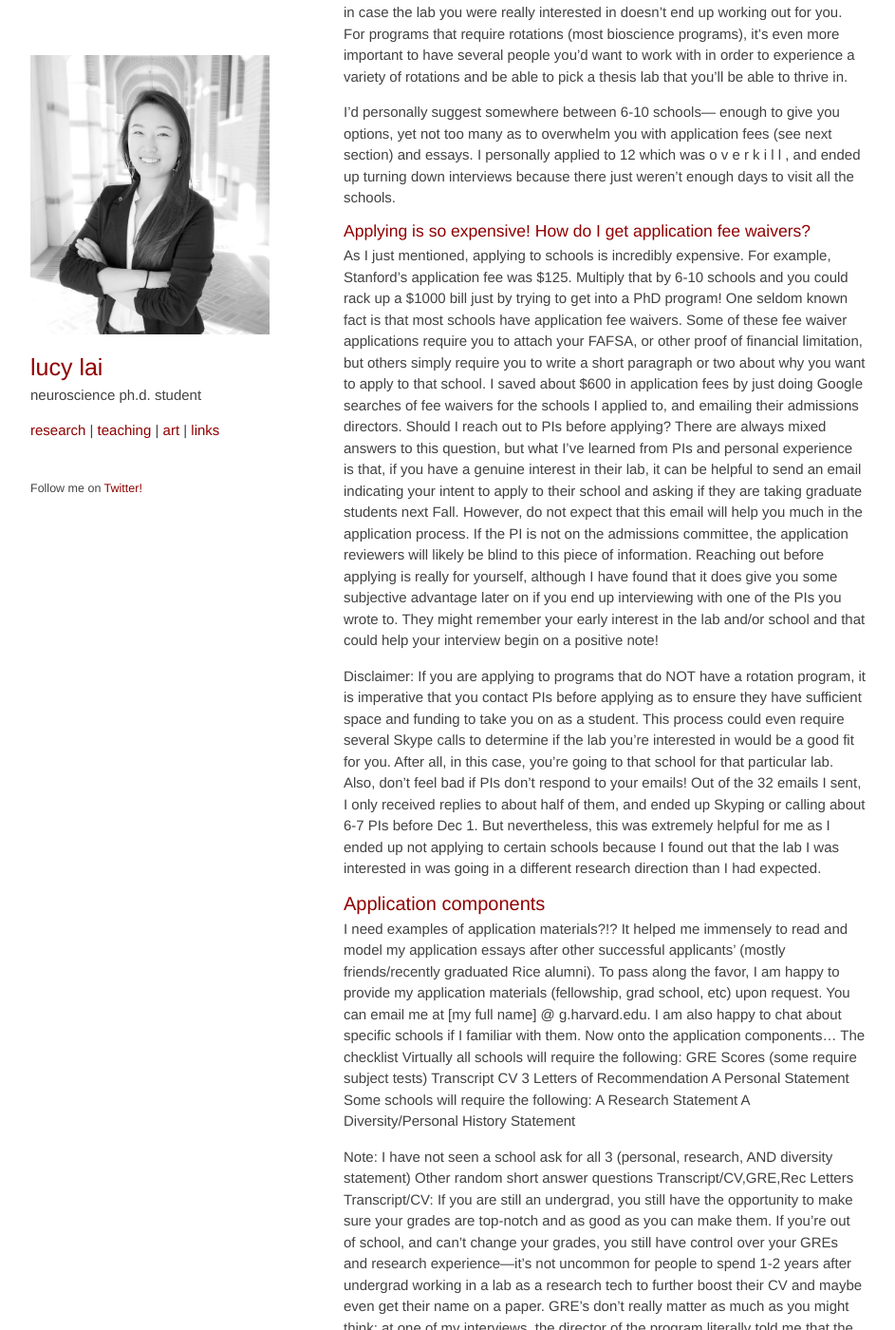
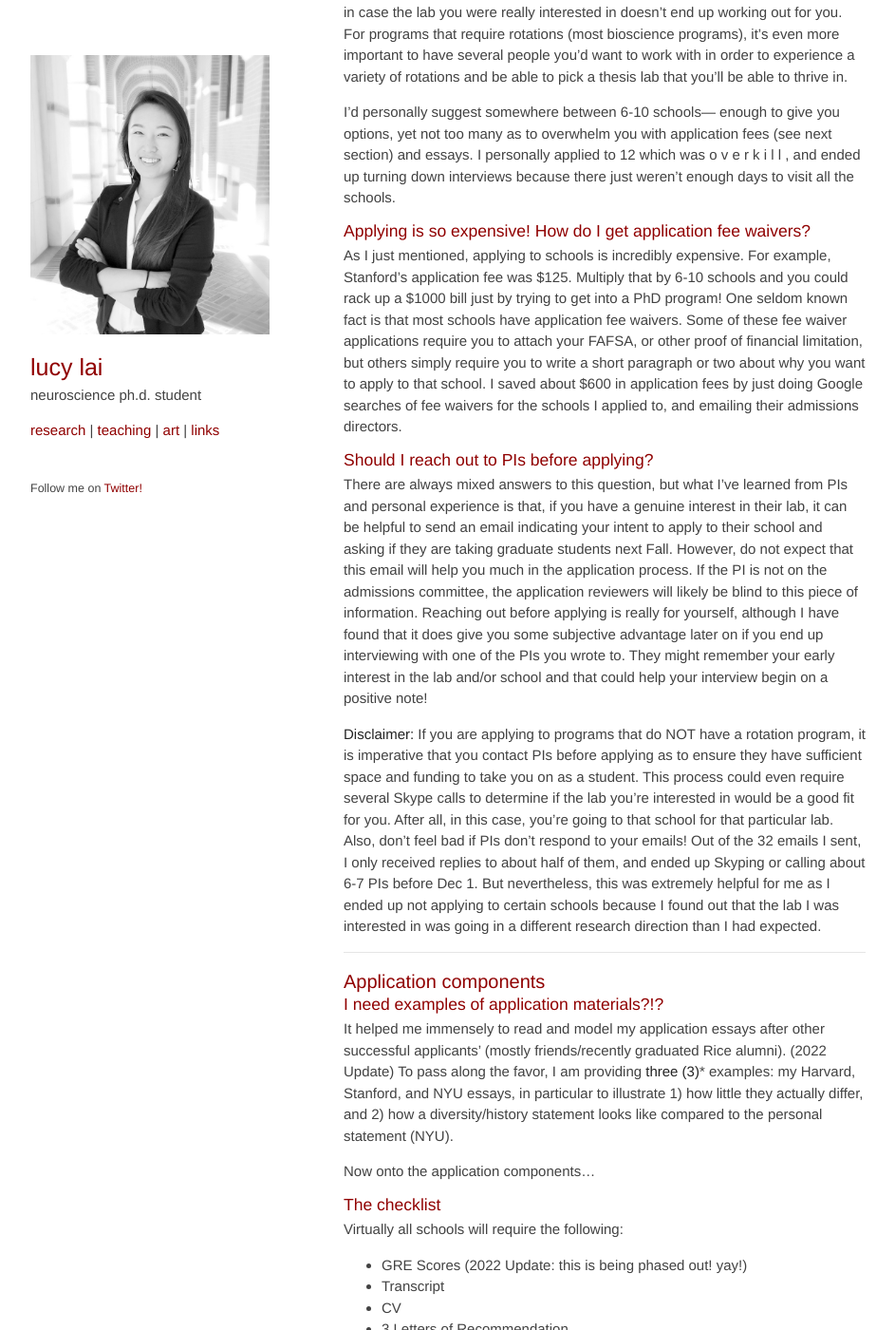
Before and after one commit to lucylai96/lucylai96.github.io, a Jekyll site: the page built from blog/gradapps.md, in a window 1280 px wide and 1400 px high, scrolled down 2792 px. Shown: the whole window at 95% size, without its empty margins (168-1111 px from the left). Built offline with Jekyll 4.4.1, drawn with Linux system fonts in a browser that asks for light colours; our own code applies the rules of GitHub Pages for plain Markdown files; some of the changed text lies outside the part shown.

Commit message:
Update gradapps.md

```diff
--- a/blog/gradapps.md
+++ b/blog/gradapps.md
@@ -21,22 +21,22 @@
 * [What kind of programs and schools should I apply to?](#what-kind-of-programs-and-schools-should-i-apply-to)
 * [How many schools should I apply to?](#how-many-schools-should-i-apply-to)
 * [Applying is so expensive! (Fee waivers)](#applying-is-so-expensive-how-do-i-get-application-fee-waivers)
-* [Should I reach out to PIs before applying?]
+* [Should I reach out to PIs before applying?](#should-i-reach-out-to-pis-before-applying)
 
 **[Application components](#application-components)**
-* [I need examples of application materials?!?]
-* [The checklist]
-* [Transcript/CV,GRE,Rec Letters]
-* [The Personal Statement]
-* [The Research Statement]
-* [The Diversity/Personal History Statement]
+* [I need examples of application materials?!?](#i-need-examples-of-application-materials)
+* [The checklist](#the-checklist)
+* [Transcript/CV, GRE, Rec Letters](#transcript-cv-gre-rec-letters)
+* [The Personal Statement](#the-personal-statement)
+* [The Research Statement](#the-research-statement)
+* [The Diversity/Personal History Statement](#the-diversity-personal-history-statement)
 
-**[Interviews](#interviews)**
-* [The 101]
-* [Interview weekend schedule]
-* [What to wear]
-* [What to bring]
-* [Structure of the interview]
+**[Interviews](#interviews-the-fun-part)**
+* [The 101](#the-101)
+* [Interview weekend schedule](#interview-weekend-schedule)
+* [What to wear](#what-to-wear)
+* [What to bring](#what-to-bring)
+* [Structure of the interview](#structure-of-the-interview)
 
 **[After the interview](#after-the-interview)**
 * [What matters: some personal observations]
@@ -76,53 +76,71 @@
 
 As I just mentioned, applying to schools is incredibly expensive. For example, Stanford’s application fee was $125. Multiply that by 6-10 schools and you could rack up a $1000 bill just by trying to get into a PhD program!
 One seldom known fact is that most schools have application fee waivers. Some of these fee waiver applications require you to attach your FAFSA, or other proof of financial limitation, but others simply require you to write a short paragraph or two about why you want to apply to that school. I saved about $600 in application fees by just doing Google searches of fee waivers for the schools I applied to, and emailing their admissions directors.
-Should I reach out to PIs before applying?
+
+### Should I reach out to PIs before applying?
 There are always mixed answers to this question, but what I’ve learned from PIs and personal experience is that, if you have a genuine interest in their lab, it can be helpful to send an email indicating your intent to apply to their school and asking if they are taking graduate students next Fall. However, do not expect that this email will help you much in the application process. If the PI is not on the admissions committee, the application reviewers will likely be blind to this piece of information. Reaching out before applying is really for yourself, although I have found that it does give you some subjective advantage later on if you end up interviewing with one of the PIs you wrote to. They might remember your early interest in the lab and/or school and that could help your interview begin on a positive note!
 
-Disclaimer: If you are applying to programs that do NOT have a rotation program, it is imperative that you contact PIs before applying as to ensure they have sufficient space and funding to take you on as a student. This process could even require several Skype calls to determine if the lab you’re interested in would be a good fit for you. After all, in this case, you’re going to that school for that particular lab.
+**Disclaimer:** If you are applying to programs that do NOT have a rotation program, it is imperative that you contact PIs before applying as to ensure they have sufficient space and funding to take you on as a student. This process could even require several Skype calls to determine if the lab you’re interested in would be a good fit for you. After all, in this case, you’re going to that school for that particular lab.
 Also, don’t feel bad if PIs don’t respond to your emails! Out of the 32 emails I sent, I only received replies to about half of them, and ended up Skyping or calling about 6-7 PIs before Dec 1. But nevertheless, this was extremely helpful for me as I ended up not applying to certain schools because I found out that the lab I was interested in was going in a different research direction than I had expected.
 
+-------
+
 ## Application components
-I need examples of application materials?!?
-It helped me immensely to read and model my application essays after other successful applicants’ (mostly friends/recently graduated Rice alumni). To pass along the favor, I am happy to provide my application materials (fellowship, grad school, etc) upon request. You can email me at [my full name] @ g.harvard.edu. I am also happy to chat about specific schools if I familiar with them. Now onto the application components…
-The checklist
+
+### I need examples of application materials?!?
+It helped me immensely to read and model my application essays after other successful applicants’ (mostly friends/recently graduated Rice alumni). (2022 Update) To pass along the favor, I am providing **three (3)*** examples: my Harvard, Stanford, and NYU essays, in particular to illustrate 1) how little they actually differ, and 2) how a diversity/history statement looks like compared to the personal statement (NYU).
+
+Now onto the application components…
+
+### The checklist
 Virtually all schools will require the following:
-GRE Scores (some require subject tests)
-Transcript
-CV
-3 Letters of Recommendation
-A Personal Statement
+* GRE Scores (2022 Update: this is being phased out! yay!)
+* Transcript
+* CV
+* 3 Letters of Recommendation
+* A Personal Statement
+
 Some schools will require the following:
-A Research Statement
-A Diversity/Personal History Statement
+* A Research Statement
+* A Diversity/Personal History Statement
+Note: I have not seen a school ask for all 3 (personal, research, AND diversity statement)
+* Other random short answer questions
 
-Note: I have not seen a school ask for all 3 (personal, research, AND diversity statement)
-Other random short answer questions
-Transcript/CV,GRE,Rec Letters
-Transcript/CV: If you are still an undergrad, you still have the opportunity to make sure your grades are top-notch and as good as you can make them. If you’re out of school, and can’t change your grades, you still have control over your GREs and research experience—it’s not uncommon for people to spend 1-2 years after undergrad working in a lab as a research tech to further boost their CV and maybe even get their name on a paper.
-GRE’s don’t really matter as much as you might think: at one of my interviews, the director of the program literally told me that the admissions committee did not even discuss GRE scores. Regardless, it’s still important to do your best on it (a really low score could be a red flag), but I’ve heard from multiple admissions directors that anything >80th percentile is fine for most top programs.
-Rec letters: I honestly believe that recommendation letters are almost as important, if not more important, than the personal statement. This is what your research mentors and PIs have learned about you, your work ethic, and your ability to succeed in graduate school from watching you work in their lab. Often, the PIs that will be reading your application know and/or are buddies with your PIs/recommendation letter writers. A good recommendation from someone that the application reader personally knows can be incredibly powerful, simply due to trust. It’s like…your friend setting you up on a blind date—though you have no idea who your date will be, you trust that what your friend has told you about him/her is true and that he/she isn’t crazy or a bad person 🙂Now the commonly asked question is: who should I ask for recommendation letters?
-The best case scenario: if you have had 3 different research experiences, that’s ideal—ask for a letter from each of your three PIs.
-The next best case: In case you didn’t have a chance to work in that many labs, it’s good to have rec letters from 1-2 PIs that know you, your work ethic, and your ability to perform research well. Other letters can come from professors that you’ve had and developed a relationship with (beyond just in-class interactions), or even a prof you’ve TA’ed for (if that’s something you’ve done). While they cannot speak to your ability to perform research, they can highlight other qualities you might have such as curiosity, drive, organization, etc.
+### Transcript/CV, GRE, Rec Letters
+
+**Transcript/CV:** If you are still an undergrad, you still have the opportunity to make sure your grades are top-notch and as good as you can make them. If you’re out of school, and can’t change your grades, you still have control over your GREs and research experience—it’s not uncommon for people to spend 1-2 years after undergrad working in a lab as a research tech to further boost their CV and maybe even get their name on a paper.
+
+**GRE’s** don’t really matter as much as you might think: at one of my interviews, the director of the program literally told me that the admissions committee did not even discuss GRE scores. Regardless, it’s still important to do your best on it (a really low score could be a red flag), but I’ve heard from multiple admissions directors that anything >80th percentile is fine for most top programs.
+
+**Rec letters:** I honestly believe that recommendation letters are almost as important, if not more important, than the personal statement. This is what your research mentors and PIs have learned about you, your work ethic, and your ability to succeed in graduate school from watching you work in their lab. Often, the PIs that will be reading your application know and/or are buddies with your PIs/recommendation letter writers. A good recommendation from someone that the application reader personally knows can be incredibly powerful, simply due to trust. It’s like…your friend setting you up on a blind date—though you have no idea who your date will be, you trust that what your friend has told you about him/her is true and that he/she isn’t crazy or a bad person 🙂
+
+Now the commonly asked question is: who should I ask for recommendation letters?
+* The best case scenario: if you have had 3 different research experiences, that’s ideal—ask for a letter from each of your three PIs.
+* The next best case: In case you didn’t have a chance to work in that many labs, it’s good to have rec letters from 1-2 PIs that know you, your work ethic, and your ability to perform research well. Other letters can come from professors that you’ve had and developed a relationship with (beyond just in-class interactions), or even a prof you’ve TA’ed for (if that’s something you’ve done). While they cannot speak to your ability to perform research, they can highlight other qualities you might have such as curiosity, drive, organization, etc.
+
 Rec letters are sometimes a bit of a black box, and since I’ve never read any of my own letters, I can’t really tell you how you should act to impress your mentors while working in their labs. But what I can say (from what a PI told me during our interview), is that application readers are looking for qualities of a good grad student: resilience, patience, the ability to think critically and creatively, independence, etc.
-The PS: Personal Statement a.k.a. Your science (not life) story.
+
+### The PS: Personal Statement a.k.a. Your science (not life) story.
 The Personal Statement is an incredibly important part of your application, and one that you still have full control over before you apply. Virtually all schools will ask you to write a PS as the main essay. The good news is, PS prompts are virtually all the same, and thus you won’t have to rewrite too much for each school that you’re applying to. Here are two samples that I pulled from different schools:
 Discuss how your personal background informs your decision to pursue a graduate degree.Include any educational, cultural, economic, family or social experiences, challenges, or opportunities relevant to your academic journey.
-The Statement of Purpose shoulddescribe succinctly your reasons for applying to the proposed program at [school name],yourpreparationfor this field of study,research interests,future career plans, andother aspects of your backgroundand interests which may aid the admissions committee in evaluating youraptitude and motivation for graduate study.
+The Statement of Purpose should describe succinctly your reasons for applying to the proposed program at [school name],yourpreparationfor this field of study,research interests,future career plans, andother aspects of your backgroundand interests which may aid the admissions committee in evaluating youraptitude and motivation for graduate study.
 Though it seems like there’s a lot to cover, the PS prompts always boil down to:
-Why do you want a PhD?
-What previous research experience have you had?
-What do you want to do in your PhD?
-Who are you interested in working with at this school?/Why this particular school?
+* Why do you want a PhD?
+* What previous research experience have you had?
+* What do you want to do in your PhD?
+* Who are you interested in working with at this school?/Why this particular school?
+
 It is very important to realize that the PS is a SCIENCE STORY, not a LIFE STORY. There is no reason to paint a lofty picture of your goals and dreams of curing cancer and solving consciousness that were motivated by a loved one’s passing or philosophical #showerthoughts. Though it’s okay to mention these “motivating factors,” the point of the personal statement is to convince the application readers that you 1) know what you’re getting yourself into for the next 5-6 years, 2) have the experience to prove it, and 3) are a good fit for the school given your research interests (and vice versa).
 Like I said, sometimes the best way to begin writing a statement is to read one, so as I said above, don’t hesitate to reach out if you need examples!
 I will now break down each part of the PS, and how I tackled them.
+
 Why do you want a PhD?
 This is the short “backstory” that I mentioned above: keep it short and sweet, but also unique (if possible and true). However, don’t make up some motivating factor if it isn’t true. Sometimes just saying that your first research experience in a lab left you “curious for more,” or that you want to be a tenure-track professor/research scientist is enough of a story.
 
-Side note: Last year there was a small Twitter uprising against a very well known professor in neuroscience who was complaining about how she read too many PSs that began with something like “when I was a child, I was curious,” etc. Although it was insensitive, it’s true that the adcoms read these kinds of things all the time—they’d honestly rather just hear about your research. It’s important to get to the point sooner rather than later. I included about 1-2 unique sentences about my personal background before I just dove right into my previous research history.
+**Side note:** Last year there was a small Twitter uprising against a very well known professor in neuroscience who was complaining about how she read too many PSs that began with something like “when I was a child, I was curious,” etc. Although it was insensitive, it’s true that the adcoms read these kinds of things all the time—they’d honestly rather just hear about your research. It’s important to get to the point sooner rather than later. I included about 1-2 unique sentences about my personal background before I just dove right into my previous research history.
 
-### What previous research experience have you had?
+What previous research experience have you had?
+
 I’d say this is approximately 50% of your entire personal statement, and is the part where you convince the readers that you’ve taken ownership of a project, or shown independence in your work. The (very rough) paragraph recipe that I follow for each research experience I have had is:
 I worked in [PI’s name]’s lab during my [sophomore/junior/etc.] year on a project that investigated [what was the goal or question of the project?]. I used [technique or method] to understand [more about the particular experiment or analysis you ran]. We concluded that [what did you conclude…or not conclude?]. I presented my findings at [conference X], and will be on an upcoming manuscript.
 You can elaborate more than I have here, but the idea is to keep the paragraph with just enough detail to give a sense of what you accomplished/learned in that research experience, but not too much detail as to overwhelm the reader with unnecessary information. If you didn’t present/publish your findings anywhere, don’t worry about it—just wrap up the paragraph by describing possible future directions for the project, or tie it up with the big-picture application/importance of your findings.
@@ -145,12 +163,14 @@
 This statement asks you to discuss personal factors that would make you attractive from a diversity point of view. Besides the obvious one (racial diversity), you may draw upon your diversity of experience, economic status, gender, etc. that might make you stand out from the rest of the applicant pool. This would also be great place to elaborate on your story if you’re the first person in your family to go to college or grad school, and to talk about how the experience of higher education has challenged and changed you. I think this is a great space to personalize your application and to give a little bit more flavor to who you are!
 
 ## Interviews (the fun part)
+
 ### The 101
 Well…now that you’ve submitted your application materials, it’s time to wait for news…Remember: your first goal in the application process is to GET AN INTERVIEW.
 Keep in mind that not all kinds of programs interview! Most of my engineering friends, for example, were straight up accepted or rejected by the schools based on their online application—only those who were admitted were invited to fly out to visit the school. However, those programs that do interview (most biosciences) will want to meet you first before they make the final admissions decision. Keep in mind that this also means that you are interviewing the school as well, in order to determine if you would actually want to spend the next 5-6 years of your life in that city/research environment!
 If you’ve been invited to interview, congratulations! You’ve made it to the next step of the application process, and it might be good news to you that only the top 5-15% (depending on the school) of applicants get invited. You’ll be flown out and put up in a fancy hotel on the school’s dime. Lots of free food, and oh, lets not forget—an abundance of free booze. I heard back from schools about interviews in December, and interviews started mid-January and continued through the beginning of March.
 Now that you’ve passed the paper application stage, it’s time to shine in person! This isn’t as scary as it may sound (although meeting bigshot PIs can be intimidating…). Just tell yourself that you already have everything you need to know (your previous research experience, research interests, and why you want to go to that school—things you should have written in your PS!). Add a sprinkle of genuine enthusiasm and your interview experience will be fine. Many people are much more nervous than they should be (I certainly was), but after your first few interviews, you’ll realize that it really is just a conversation. There are only a handful of PIs that might want to make your life hard and ask annoying questions (e.g. “What do you think about consciousness?”), but the majority of them sincerely want to get to know you better and see if you’re really a good fit for the school.
 I’ll also add that if you are invited to interview at more than 2-3 schools, you’ll soon realize that you are seeing the same people over and over at these interviews. Top applicants tend to apply to the same programs, and these programs all want the top applicants. It can be a really fun experience making interview friends along the way, as they will likely become your science peers throughout grad schools.
+
 ### Interview weekend schedule
 Interview weekends are first and foremost an opportunity for you to show the school that you’re even better in person than on paper, and a chance for you to see if you actually vibe with the research environment/PIs/labs that you were interested in.
 The interview schedule is usually broken down over a long weekend, and usually lasts over 3-4 days. You will interview with anywhere between 3-8 PIs, and the schools usually ask who you would like to meet before they curate your personalized schedule. Think about this list carefully, and make sure to include PIs that you’d actually want to work with, instead of just including the 3-4 most famous researchers at that particular school. More often than not, these bigshots aren’t even present during interview weekend…Some schools make your do all your interviews on one day, while other schools spread them out over 2 days.
```
Also changed, not shown: other parts of blog/gradapps.md (+1 -1 lines).
